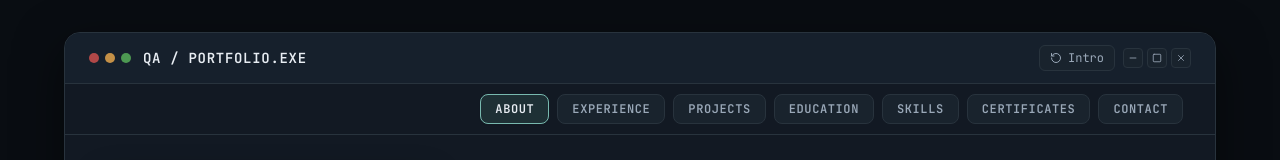
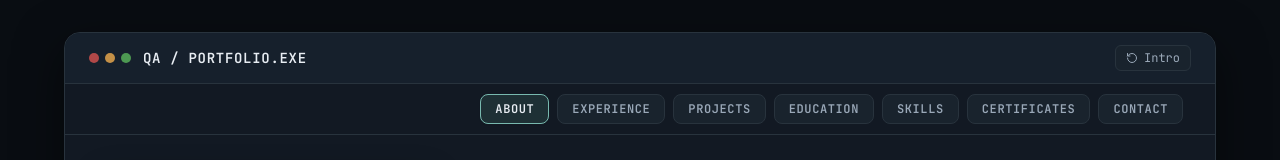
Before and after one commit to mdqais29/mq-portfolio, a Next.js app: page / in a window 1280 px wide. Both pictures are taken after a click on the button "Skip animation and enter portfolio". Shown: the top 160 px of the page. Built offline with nearby package versions, Linux system fonts and the light colour scheme.

Commit message:
style: remove top-right window control buttons

```diff
--- a/src/components/MainWorkspace.tsx
+++ b/src/components/MainWorkspace.tsx
@@ -2,7 +2,7 @@
 
 import React, { useState } from "react";
 import { motion, AnimatePresence } from "framer-motion";
-import { RotateCcw, Minus, Square, X } from "lucide-react";
+import { RotateCcw } from "lucide-react";
 import { PortfolioData, TabId } from "../types/portfolio";
 import { ProfileSidebar } from "./ProfileSidebar";
 import { AboutTab } from "./tabs/AboutTab";
@@ -62,7 +62,7 @@ export const MainWorkspace: React.FC<MainWorkspaceProps> = ({
             </div>
           </div>
 
-          {/* Right: Window Controls & Replay Intro */}
+          {/* Right: Replay Intro */}
           <div className="flex items-center gap-2 font-mono text-xs">
             <button
               onClick={onReplayIntro}
@@ -72,18 +72,6 @@ export const MainWorkspace: React.FC<MainWorkspaceProps> = ({
               <RotateCcw className="h-3 w-3" />
               <span className="hidden sm:inline">Intro</span>
             </button>
-
-            <div className="hidden sm:flex items-center gap-1">
-              <span className="flex h-5 w-5 items-center justify-center rounded border border-[#28333D] bg-[#19232D] text-[#9AA8B8]">
-                <Minus className="h-2.5 w-2.5" />
-              </span>
-              <span className="flex h-5 w-5 items-center justify-center rounded border border-[#28333D] bg-[#19232D] text-[#9AA8B8]">
-                <Square className="h-2.5 w-2.5" />
-              </span>
-              <span className="flex h-5 w-5 items-center justify-center rounded border border-[#28333D] bg-[#19232D] text-[#9AA8B8]">
-                <X className="h-2.5 w-2.5" />
-              </span>
-            </div>
           </div>
         </header>
 
```
